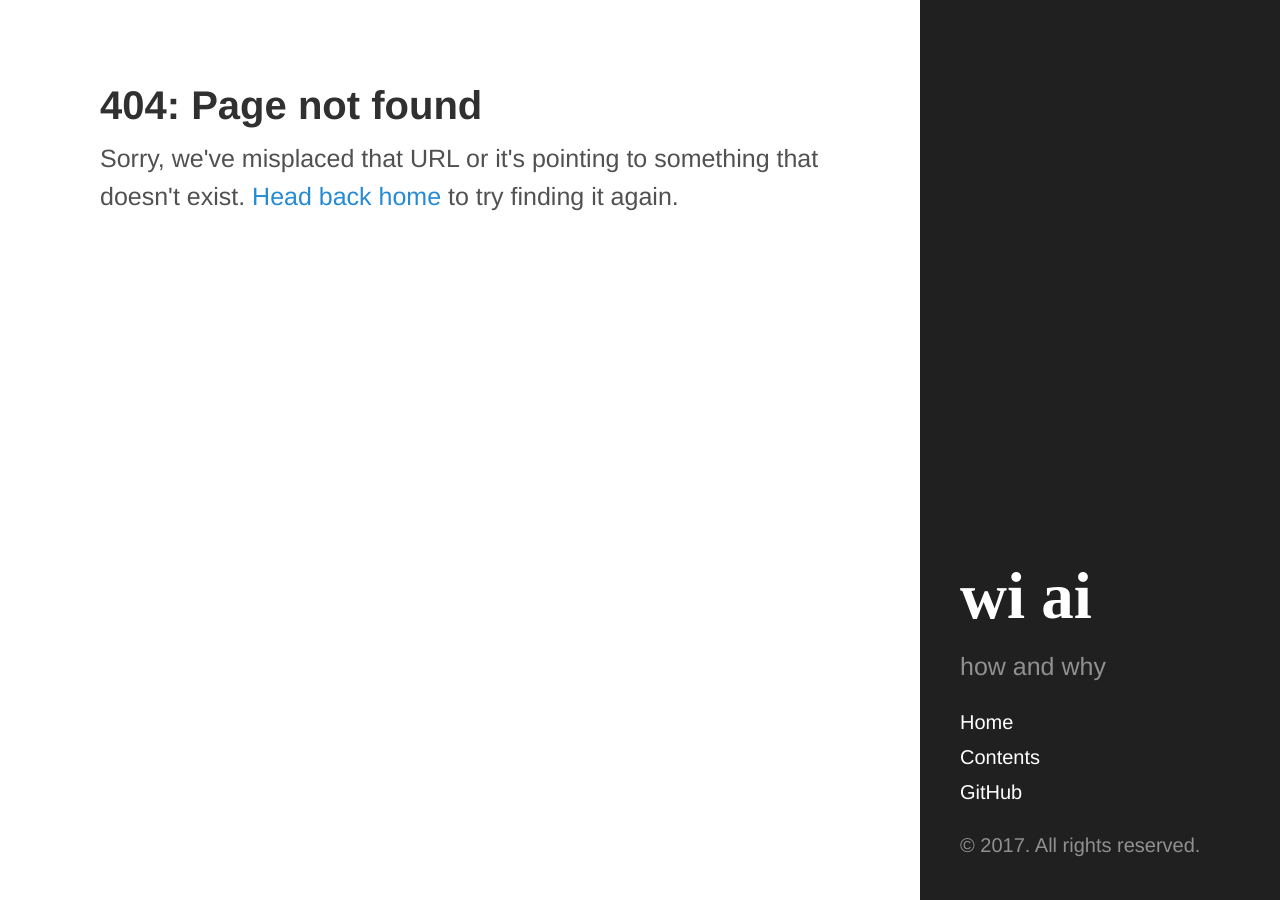
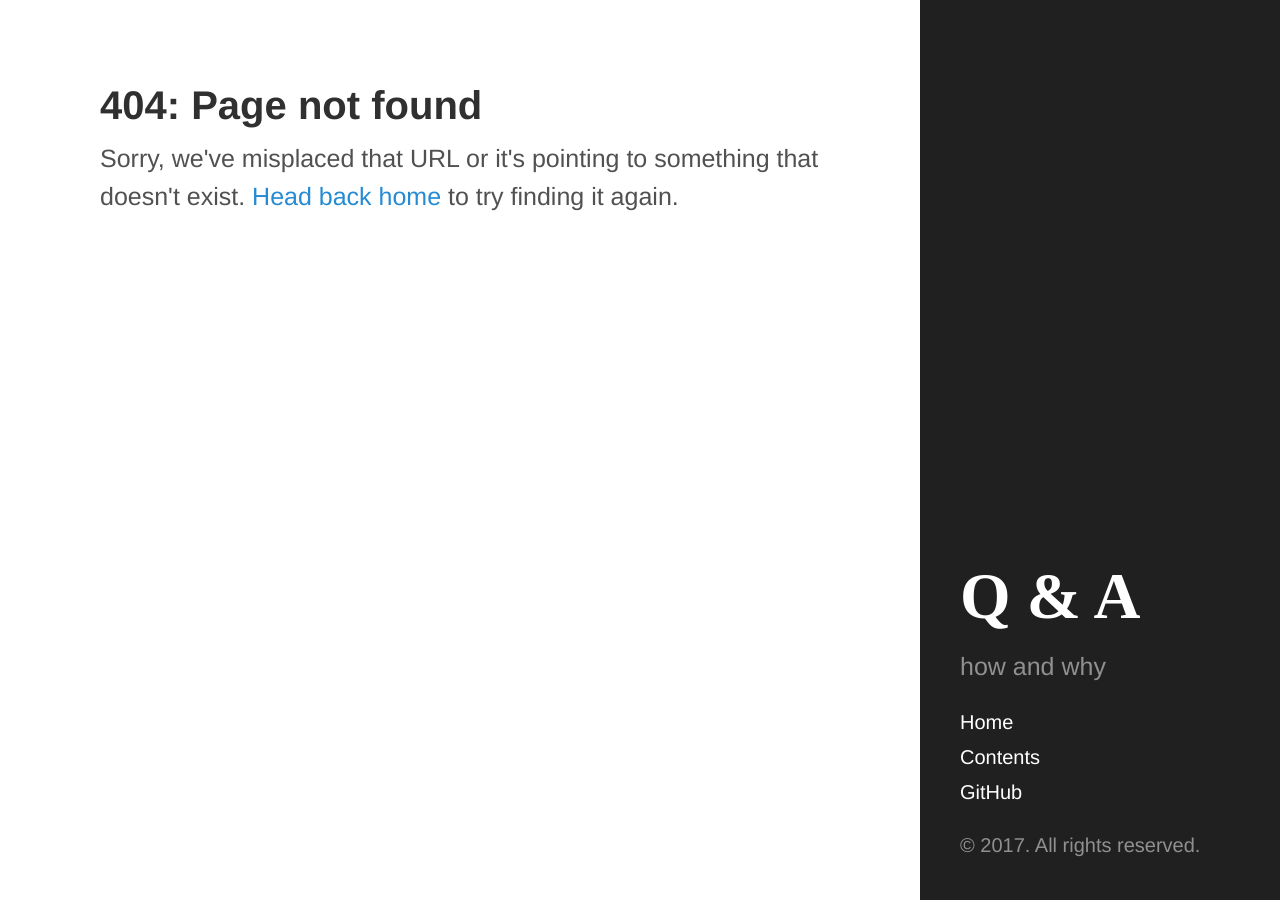
Before and after one commit to wiai/wiai.github.io, a Jekyll site: the page built from 404.html, in a window 1280 px wide. Built offline with Jekyll 4.4.1, drawn with Linux system fonts in a browser that asks for light colours.

```diff
--- a/_config.yml
+++ b/_config.yml
@@ -6,7 +6,7 @@ highlighter:      rouge
 permalink:        pretty
 
 # Setup
-title:            wi ai
+title:            Q & A
 tagline:          'wiai'
 description:      'how and why'
 baseurl:          /
```
